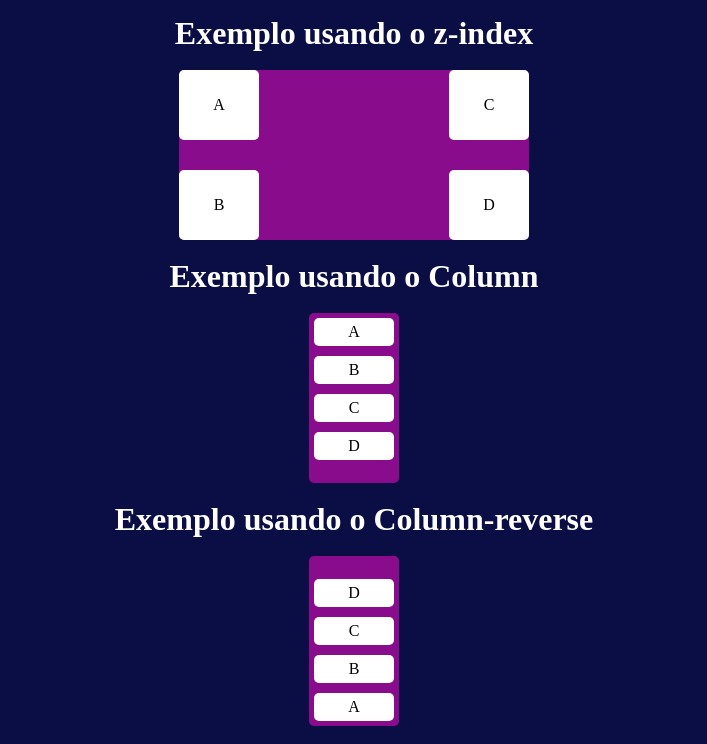
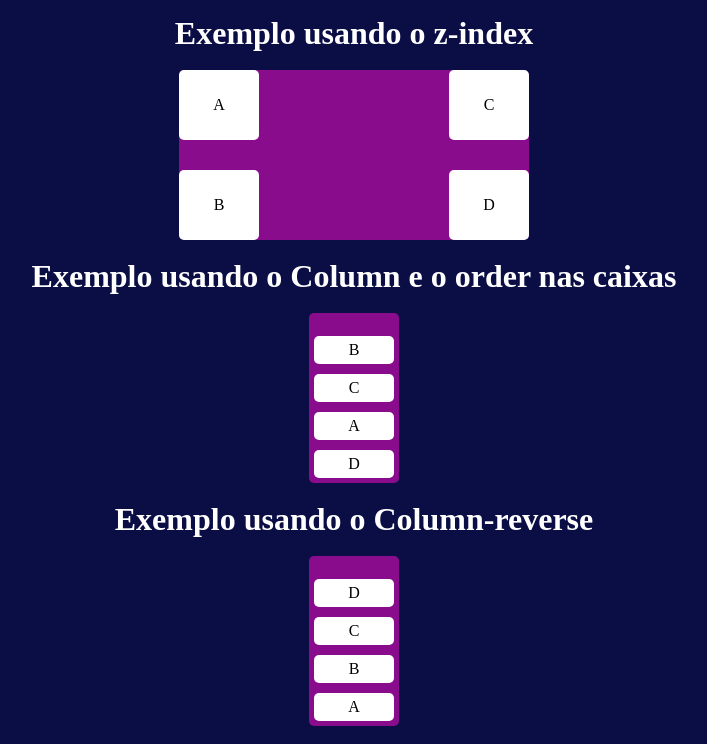
Before and after one commit to mbackes11/TT-CSS-JS-PRO, a plain HTML site: page desafio-2/index.html in a window 1280 px wide. Shown: the part 957-1701 px from the top of the page, without its empty margins (286-993 px from the left). Drawn offline with Linux system fonts and the light colour scheme.

Commit message:
Modificação do order nas caixas filho -  exemplo Box6 no CSS

```diff
--- a/desafio-2/css/style.css
+++ b/desafio-2/css/style.css
@@ -155,21 +155,21 @@ p{
 
 }
 
-/* .caixa6-a{
+.caixa6-a{
+    order: 3;
+}
+
+.caixa6-b{
+    order: 1;
+}
+
+.caixa6-c{
     order: 2;
 }
 
-.caixa6-b{
-    order: 0;
+.caixa6-d{
+    order: 4;
 }
-
-.caixa6-c{
-    order: 1;
-}
-
-.caixa6-d{
-    order: 3;
-} */
 
 .box7{
     flex-direction: column-reverse;
--- a/desafio-2/index.html
+++ b/desafio-2/index.html
@@ -66,7 +66,7 @@
 
             <br>
 
-            <h1>Exemplo usando o Column </h1>
+            <h1>Exemplo usando o Column e o order nas caixas </h1>
             <br>
             <div class="box6">
                 <p class="caixa6-a">A</p>
```
